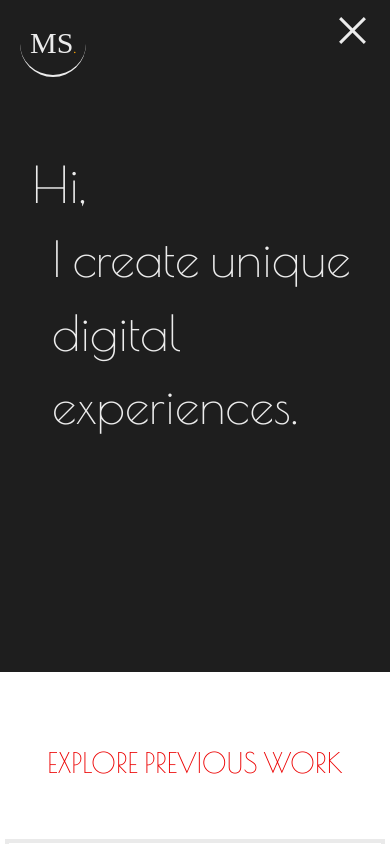
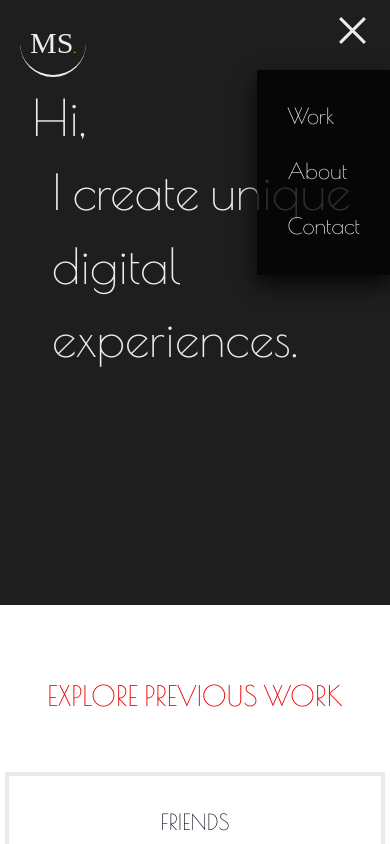
Before and after one commit to martinstojmenovski/Portfolio, a React (Create React App) app: page / in a window 390 px wide. Both pictures are taken after a click on the button 352 px from the left and 30 px from the top of the page. Shown: the top 844 px of the page. Built offline with nearby package versions, Linux system fonts and the light colour scheme; a web font is replaced by a local one.

Commit message:
Finished design on hamburger menu..

```diff
--- a/src/Components/DropdownMenu.js
+++ b/src/Components/DropdownMenu.js
@@ -1,77 +1,17 @@
 import { useEffect, useRef, useState } from 'react'
-function DropdownMenu() {
-    const [navbarOpen, setNavbarOpen] = useState(false);
-    const mobileMenu = (
-
-        // <Menu>
-        //     <MenuButton
-        //         as={IconButton}
-        //         aria-label='Options'
-        //         icon={<HamburgerIcon />}
-        //         variant='outline'
-        //         style={{
-        //             backgroundColor: "rgb(234, 234, 234)",
-        //             borderRadius: "0 30% 30% 0",
-        //         }}
-        //     />
-        //     <MenuList as={"ul"}>
-        //         <MenuItem as={"li"} style={{ ...styleList, }} className={'PROJECT'} onClick={() => scrollToSection(project)} >WORK</MenuItem>
-        //         <MenuItem as={"li"} style={{ ...styleList, }} className={'ABOUT'} onClick={() => scrollToSection(about)} >ABOUT</MenuItem>
-        //         <MenuItem as={"li"} style={{ ...styleList, }} className={'CONTACT'} onClick={() => scrollToSection(skills)} >CONTACT</MenuItem>
-        //     </MenuList>
-        // </Menu>
-
-        <div>
-            {/* {({ isOpen }) => (
-                <>
-                    <MenuButton isActive={isOpen} as={Button} rightIcon={<ChevronDownIcon />}>
-                        {isOpen ? <CloseButton /> : <HamburgerIcon />}
-                    </MenuButton>
-                    <ul style={{ display: "flex" }} >
-                        <li style={styleList} className={'PROJECT'} onClick={() => scrollToSection(project)} >Work</li>
-                        <li style={styleList} className={'ABOUT'} onClick={() => scrollToSection(about)} >About</li>
-                        <li style={styleList} className={'CONTACT'} onClick={() => scrollToSection(skills)} >Contact</li>
-                    </ul>
-                </>
-            )} */}
 
 
-
-            {/* <div className={hamburger ? 'dropmenu' : 'dropmenu active'}>
-
-                    <div className={hamburger ? 'rest' : 'rest active'} onClick={closeHamburger}></div>
-
-                    <div className={hamburger ? "hamburger" : "hamburger active"}  >
-                        <div className={blur ? 'bars1 active' : 'bars1'} onClick={showHamburger}>
-                            <span className={blur ? 'bar active' : 'bar'}></span>
-                            <span className={blur ? 'bar active' : 'bar'}></span>
-                            <span className={blur ? 'bar active' : 'bar'}></span>
-                        </div>
-                        <div className={hamburger ? "sidebar" : "sidebar active"} >
-                          <div className={blur ? 'bars2 active' : 'bars2'} onClick={showHamburger}>
-                            <span  className='bar2'></span>
-                            <span  className='bar2'></span>
-                            <span className='bar2'></span>
-                        </div>
-                            {ulHolder}
-                        </div>
-                    </div>
+function DropdownMenu({ scrollToSection, about, skills, project }) {
+    const [navbarOpen, setNavbarOpen] = useState(false);
 
 
-                </div> */}
-
-        </div>
-
-
-
-    )
     const barStyle = {
         display: "block",
         width: "35px",
         height: "3px",
         margin: "5px auto",
         backgroundColor: "#ececec",
-        transition: "transform 0.3s ease-in-out"
+        transition: "transform 150ms ease-in-out"
     }
     const hamburger = (
         <div>
@@ -81,13 +21,21 @@ function DropdownMenu() {
     )
     const x = (
         <div>
-            <span style={{...barStyle,  transform: "translateY(4px) rotate(45deg)"}}></span>
-            <span style={{...barStyle,  transform: "translateY(-4px) rotate(-45deg)"}}></span>
+            <span style={{ ...barStyle, transform: "translateY(4px) rotate(45deg)" }}></span>
+            <span style={{ ...barStyle, transform: "translateY(-4px) rotate(-45deg)" }}></span>
         </div>
     )
 
+    const showHamburger = {
+        position:"absolute",
+        right: "0",
+        top: "70px",
+        backgroundColor: "rgba(0, 0, 0, 0.8)",
+        padding:" 20px",
+        boxShadow: "0 10px 20px 0 rgba(0, 0, 0, 0.8)",
+        transition: "opacity 150ms ease-in-out, transform 150ms ease-in-out"
 
-
+    }
     return (
         <div>
             <button
@@ -95,8 +43,10 @@ function DropdownMenu() {
             >
                 {navbarOpen ? x : hamburger}
             </button>
-            <ul>
-                {/* ... */}
+            <ul style={ {...showHamburger,  transform: navbarOpen ? "translateY(0)" : "translateX(300px)", opacity: navbarOpen ? "1" : "0" } } >
+                <li style={styleList} className={'PROJECT'}  onClick={() => {scrollToSection(project); setNavbarOpen((prev) => !prev) } } >Work</li>
+                <li style={styleList} className={'ABOUT'}  onClick={() => {scrollToSection(about);  setNavbarOpen((prev) => !prev)  }} >About</li>
+                <li style={styleList} className={'CONTACT'}  onClick={() => {scrollToSection(skills);  setNavbarOpen((prev) => !prev) }} >Contact</li>
             </ul>
         </div>
 
@@ -104,3 +54,11 @@ function DropdownMenu() {
 }
 
 export default DropdownMenu;
+const styleList = {
+    listStyle: "none",
+    cursor: "pointer",
+    color: "#ececec",
+    fontWeight: "500",
+    padding: "10px",
+}
+export { styleList }
--- a/src/Components/Navigation.js
+++ b/src/Components/Navigation.js
@@ -4,6 +4,7 @@ import Project from './Project'
 import Skills from './Skills'
 import Dashboard from './Dashboard'
 import DropdownMenu from './DropdownMenu'
+import { styleList} from './DropdownMenu'
 
 import { useEffect, useRef, useState } from 'react'
 import { Flex, position } from '@chakra-ui/react'
@@ -22,7 +23,7 @@ import { HamburgerIcon, ChevronDownIcon, } from '@chakra-ui/icons'
 
 
 
-export default function Navigation( ) {
+export default function Navigation(  ) {
     //useRef declaration for page navigation
     const about = useRef(null)
     const project = useRef(null)
@@ -31,7 +32,6 @@ export default function Navigation( ) {
 
     //Page navigation function - overflow hidden to stop page from scrolling
     const scrollToSection = (elementRef) => {
-        console.log(elementRef)
         window.scrollTo({
             top: elementRef.current.offsetTop - 100,
             behavior: 'smooth'
@@ -90,13 +90,13 @@ export default function Navigation( ) {
     window.addEventListener('scroll', makeBorderbox)
 
 
-    const styleList = {
-        listStyle: "none",
-        cursor: "pointer",
-        color: "#ececec",
-        fontWeight: "500",
-        padding: "10px",
-    }
+    // const styleList = {
+    //     listStyle: "none",
+    //     cursor: "pointer",
+    //     color: "#ececec",
+    //     fontWeight: "500",
+    //     padding: "10px",
+    // }
     const styleLogo = {
         position: "relative",
         top: "10px",
@@ -122,11 +122,12 @@ export default function Navigation( ) {
         <div>
 
             <nav style={{
+                position: "fixed",
+                width:"100%",
                 display: "flex",
                 justifyContent: "space-between",
                 alignItems: "center",
                 padding: "0 20px",
-                position: "sticky",
                 top: "0",
                 zIndex: "2",
             }}
@@ -134,7 +135,7 @@ export default function Navigation( ) {
                 <div style={{ color: "white" }}>
                     <li style={{ ...styleList, ...styleLogo }} className={'DASHBOARD'} onClick={() => scrollToSection(dashboard)}>MS<span style={{ color: "orange" }}>.</span></li>
                 </div>
-                {isLargerThan480 ? desktopMenu : <DropdownMenu />}
+                {isLargerThan480 ? desktopMenu : <DropdownMenu scrollToSection={scrollToSection} project={project}  about={about} skills={skills} />}
             </nav>
             <Dashboard dashboard={dashboard} />
             <Project project={project} />
```
